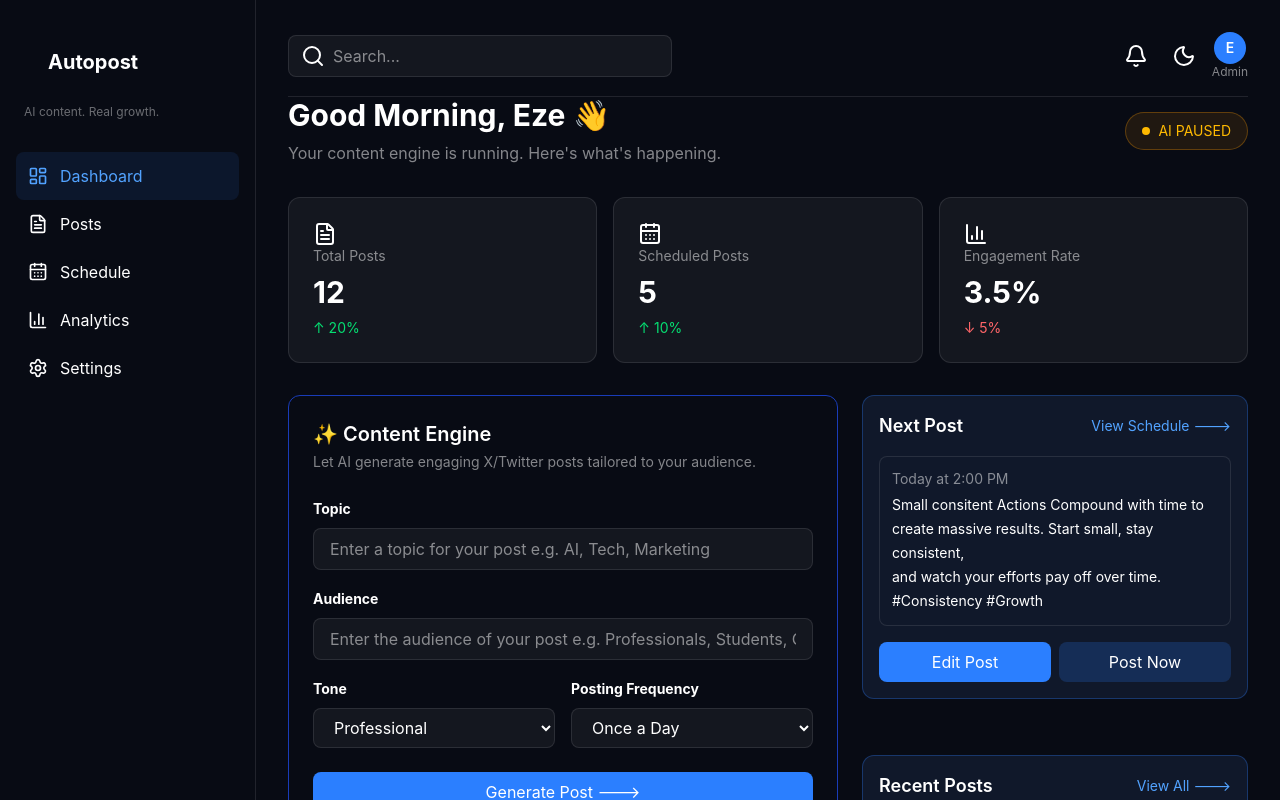
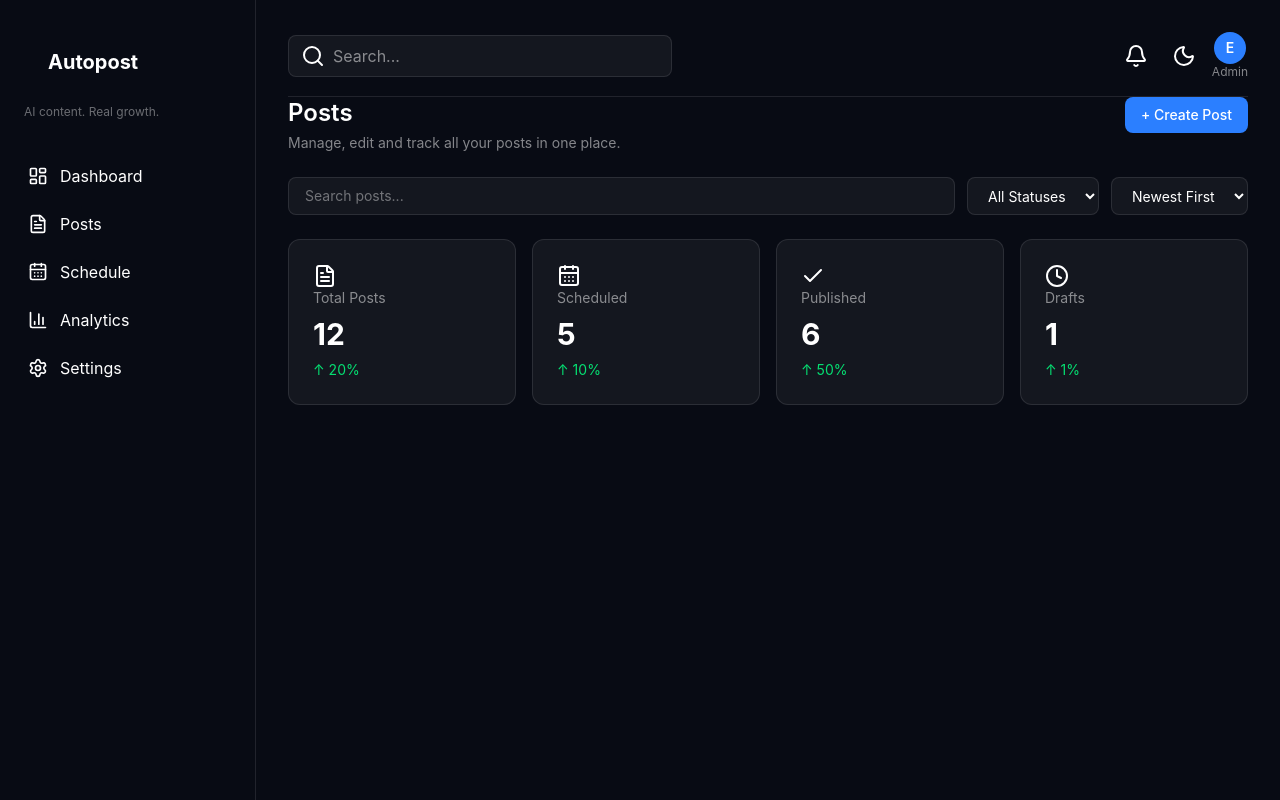
Before and after one commit to Ice-00/Autopost-, a React (Vite) app: page /posts in a window 1280 px wide. Shown: the top 800 px of the page. Built offline with nearby package versions, Linux system fonts and the light colour scheme.

Commit message:
Added New pages Folder
Restructured Code to comply with router changes

```diff
--- a/src/App.jsx
+++ b/src/App.jsx
@@ -1,100 +1,26 @@
-import Sidebar from './components/sidebar'
-import StatCard from './components/Statcard'
-import ContentEngine from './components/ContentEngine'
-import NextPost from './components/NextPost'
-import RecentPosts from './components/RecentPosts'
-import Header from './components/Header'
-import QuickActions from './components/QuickActions'
-import { FileText, CalendarDays, BarChart3, Clock } from "lucide-react"
-import { useState } from 'react'
-
-const stats = [
-  {
-    title: "Total Posts",
-    value: "12",
-    change: "↑ 20%",
-    icon: FileText,
-  },
-
-  {
-    title: "Scheduled Posts",
-    value: "5",
-    change: "↑ 10%",
-    icon: CalendarDays,
-  },
-
-  {
-    title: "Engagement Rate",
-    value: "3.5%",
-    change: "↓ 5%",
-    icon: BarChart3,
-  },
-
-
-]
-
-
+import { BrowserRouter, Routes, Route, Link } from "react-router-dom";
+import Sidebar from "./components/sidebar";
+import Header from "./components/Header";
+import Dashboard from "./pages/Dashboard";
+import Posts from "./pages/Posts";
 
 function App() {
-  const [isActive, setIsActive] = useState(false);
   return (
-    <div className="flex min-h-screen bg-[#080b14] text-white">
-      <Sidebar />
+    <BrowserRouter>
+      <div className="flex min-h-screen bg-[#080b14] text-white">
+        <Sidebar />
 
-      <main className="flex-1 p-8">
-        <Header/>
+        <main className="flex-1 p-8">
+          <Header />
 
-        <div className="flex items-center justify-between">
-          <div>
-            <h1 className="text-3xl font-bold">Good Morning, Eze 👋</h1>
-            <p className="mt-2 text-white/50">Your content engine is running. Here's what's happening.</p>
-          </div>
-
-          <button onClick={() => setIsActive(!isActive)}
-           className= {`flex items-center gap-2 rounded-full  px-4 py-2 text-sm  ${isActive ? 'border border-green-500/30 bg-green-500/10 text-green-400' : 'border border-amber-500/30 bg-amber-500/10 text-amber-400'}`}>
-
-            <span className={`h-2 w-2 rounded-full ${isActive ? 'bg-green-400' : 'bg-amber-400'}`}></span>
-
-             {isActive ? "AI ACTIVE" : "AI PAUSED"}
-          </button>
-
-        </div>
-
-        <div className="mt-8 grid grid-cols-3 gap-4">
-          {stats.map((stat) => {
-          return(
-            <StatCard
-              isActive = {isActive}
-              setIsActive = {setIsActive}
-              key={stat.title}
-              title={stat.title}
-              value={stat.value}
-              change={stat.change}
-              icon={stat.icon}
-
-            />
-          )
-          })}
-        </div>
-
-        <div className="grid grid-cols-1 gap-6 lg:grid-cols-12">
-
-          <div className="lg:col-span-7">
-            <ContentEngine />
-          </div>
-
-          <div className="lg:col-span-5 flex flex-col gap-6">
-            <NextPost />
-            <RecentPosts />
-          </div>
-
-        </div>
-
-        <QuickActions />
-
-      </main>
-    </div>
-  )
+          <Routes>
+            <Route path="/" element={<Dashboard />} />
+            <Route path="/posts" element={<Posts />} />
+          </Routes>
+        </main>
+      </div>
+    </BrowserRouter>
+  );
 }
 
-export default App
+export default App;
--- a/src/components/pages/Posts.jsx
+++ /dev/null
@@ -1,15 +0,0 @@
-function Posts() {
-    return (
-        <div>
-            <h1 className="text-2xl font-semibold text-white">
-                Posts
-            </h1>
-
-            <p className="mt-1 text-sm text-white/50">
-                Manage, edit and track all your posts in one place.
-            </p>
-        </div>
-    )
-}
-
-export default Posts
--- a/src/components/sidebar.jsx
+++ b/src/components/sidebar.jsx
@@ -1,41 +1,48 @@
+import { Link } from "react-router-dom";
+
+
 import {
   LayoutDashboard,
   FileText,
   CalendarDays,
   BarChart3,
-    Settings
-} from "lucide-react"
-
+  Settings,
+} from "lucide-react";
 
 
 function Sidebar() {
-    return(
-        <aside className="flex w-64 flex-col min-h-screen border-r  justify-between border-white/10 ">
-
+  console.log("SIDEBAR RENDERING ");
+  return (
+    <aside className="flex min-h-screen w-64 flex-col justify-between border-r border-white/10">
       <div>
         <div className="px-6 pt-6">
           <h2 className="p-6 text-xl font-bold">Autopost</h2>
-                    <p className= "mt-1 text-xs text-white/40">
+          <p className="mt-1 text-xs text-white/40">
             AI content. Real growth.
           </p>
         </div>
 
-
-                <nav className="px-4 mt-8 px-4">
+        <nav className="mt-8 px-4">
           <ul>
-                        <li className="flex items-center gap-3 rounded-lg bg-blue-500/10 p-3 text-blue-400">
+            <li className="rounded-lg p-3 hover:bg-white/10">
+              <Link to="/" className="flex items-center gap-3">
                 <LayoutDashboard size={20} />
                 <span>Dashboard</span>
+              </Link>
             </li>
-                        <li className="flex items-center gap-3 rounded-lg p-3 hover:bg-white/10">
+
+            <li className="rounded-lg p-3 hover:bg-white/10">
+              <Link to="/posts" className="flex items-center gap-3">
                 <FileText size={20} />
                 <span>Posts</span>
+              </Link>
             </li>
 
             <li className="flex items-center gap-3 rounded-lg p-3 hover:bg-white/10">
               <CalendarDays size={20} />
               <span>Schedule</span>
             </li>
+
             <li className="flex items-center gap-3 rounded-lg p-3 hover:bg-white/10">
               <BarChart3 size={20} />
               <span>Analytics</span>
@@ -47,17 +54,11 @@ function Sidebar() {
             </li>
           </ul>
         </nav>
-
       </div>
 
-
-            <div>
-
-            </div>
-
+      <div></div>
     </aside>
-    )
+  );
 }
 
-
-export default Sidebar
+export default Sidebar;
--- /dev/null
+++ b/src/pages/Dashboard.jsx
@@ -0,0 +1,96 @@
+import { useState } from "react";
+import StatCard from "../components/statcard";
+import ContentEngine from "../components/ContentEngine";
+import NextPost from "../components/NextPost";
+import RecentPosts from "../components/RecentPosts";
+import QuickActions from "../components/QuickActions";
+import { FileText, CalendarDays, BarChart3 } from "lucide-react";
+
+const stats = [
+  {
+    title: "Total Posts",
+    value: "12",
+    change: "↑ 20%",
+    icon: FileText,
+  },
+  {
+    title: "Scheduled Posts",
+    value: "5",
+    change: "↑ 10%",
+    icon: CalendarDays,
+  },
+  {
+    title: "Engagement Rate",
+    value: "3.5%",
+    change: "↓ 5%",
+    icon: BarChart3,
+  },
+];
+
+function Dashboard() {
+  const [isActive, setIsActive] = useState(false);
+
+  return (
+    <>
+      <div className="flex items-center justify-between">
+        <div>
+          <h1 className="text-3xl font-bold">
+            Good Morning, Eze 👋
+          </h1>
+
+          <p className="mt-2 text-white/50">
+            Your content engine is running. Here's what's happening.
+          </p>
+        </div>
+
+        <button
+          onClick={() => setIsActive(!isActive)}
+          className={`flex items-center gap-2 rounded-full px-4 py-2 text-sm ${
+            isActive
+              ? "border border-green-500/30 bg-green-500/10 text-green-400"
+              : "border border-amber-500/30 bg-amber-500/10 text-amber-400"
+          }`}
+        >
+          <span
+            className={`h-2 w-2 rounded-full ${
+              isActive ? "bg-green-400" : "bg-amber-400"
+            }`}
+          ></span>
+
+          {isActive ? "AI ACTIVE" : "AI PAUSED"}
+        </button>
+      </div>
+
+      <div className="mt-8 grid grid-cols-3 gap-4">
+        {stats.map((stat) => {
+          return (
+            <StatCard
+              isActive={isActive}
+              setIsActive={setIsActive}
+              key={stat.title}
+              title={stat.title}
+              value={stat.value}
+              change={stat.change}
+              icon={stat.icon}
+            />
+          );
+        })}
+      </div>
+
+      <div className="grid grid-cols-1 gap-6 lg:grid-cols-12">
+        <div className="lg:col-span-7">
+          <ContentEngine />
+        </div>
+
+        <div className="flex flex-col gap-6 lg:col-span-5">
+          <NextPost />
+          <RecentPosts />
+        </div>
+      </div>
+
+      <QuickActions />
+    </>
+  );
+}
+
+export default Dashboard;
--- /dev/null
+++ b/src/pages/Posts.jsx
@@ -0,0 +1,76 @@
+import { FileText, CalendarDays, Check, Clock } from "lucide-react";
+import StatCard from "../components/statcard";
+
+function Posts() {
+  return (
+    <div>
+      <div className="flex items-start justify-between">
+        <div>
+          <h1 className="text-2xl font-semibold text-white">
+            Posts
+          </h1>
+
+          <p className="mt-1 text-sm text-white/50">
+            Manage, edit and track all your posts in one place.
+          </p>
+        </div>
+
+        <button className="rounded-lg bg-blue-500 px-4 py-2 text-sm font-medium text-white hover:bg-blue-600">
+          + Create Post
+        </button>
+      </div>
+
+      <div className="mt-6 flex gap-3">
+        <input
+          type="text"
+          placeholder="Search posts..."
+          className="flex-1 rounded-lg border border-white/10 bg-white/5 px-4 py-2 text-sm text-white placeholder:text-white/40 focus:outline-none"
+        />
+
+        <select className="rounded-lg border border-white/10 bg-white/5 px-4 py-2 text-sm text-white">
+          <option value="all">All Statuses</option>
+          <option value="published">Published</option>
+          <option value="scheduled">Scheduled</option>
+          <option value="draft">Draft</option>
+        </select>
+
+        <select className="rounded-lg border border-white/10 bg-white/5 px-4 py-2 text-sm text-white">
+          <option value="newest">Newest First</option>
+          <option value="oldest">Oldest First</option>
+        </select>
+      </div>
+
+      <div className="mt-6 grid grid-cols-4 gap-4">
+        <StatCard
+          title="Total Posts"
+          value="12"
+          change="↑ 20%"
+          icon={FileText}
+        />
+
+        <StatCard
+          title="Scheduled"
+          value="5"
+          change="↑ 10%"
+          icon={CalendarDays}
+        />
+
+        <StatCard
+          title="Published"
+          value="6"
+          change="↑ 50%"
+          icon={Check}
+        />
+
+        <StatCard
+          title="Drafts"
+          value="1"
+          change="↑ 1%"
+          icon={Clock}
+        />
+      </div>
+    </div>
+  );
+}
+
+export default Posts;
```
Also changed, not shown: src/components/pages/Dashboard.jsx (deleted). Lines whose indentation alone changed are shown as unchanged.
